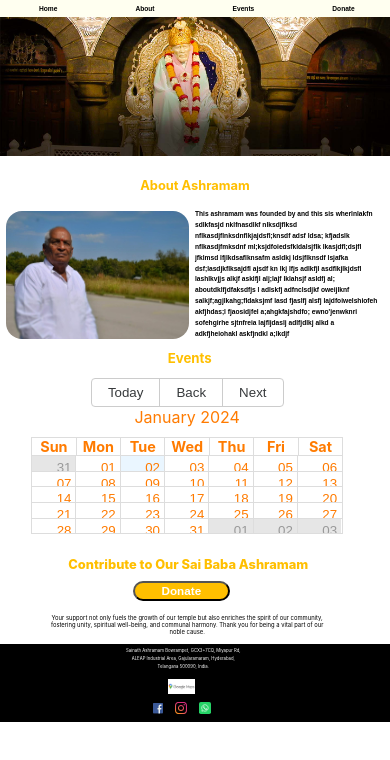
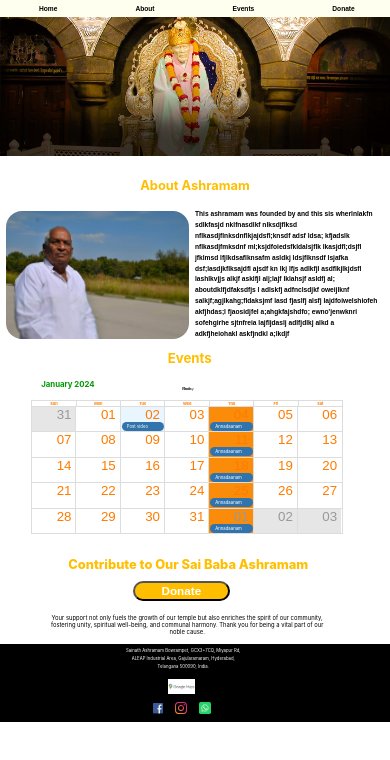
Before and after one commit to Ani2nem/Ashramam, a React (Create React App) app: page / in a window 390 px wide. Shown: the top 760 px of the page. Built offline with nearby package versions, Linux system fonts and the light colour scheme.

Commit message:
worked on events calender styling and making it mobile responsive, part 1

```diff
--- a/src/Events/Events.css
+++ b/src/Events/Events.css
@@ -17,4 +17,26 @@
     width: 80vw;
     height: 40vw;
     left: -35vw;
+    z-index: -3;
+    font-size: 1.1vw;
 }
+
+ /* Your custom styles for the month display */
+.rbc-toolbar-label {
+    position: absolute;
+    font-size: 2vw;
+    left: 0vw;
+    font-weight: bold;
+    color: #009800;
+  }
+  .rbc-toolbar{
+    width: 100%;
+    height: 3vw;
+  }
+  .rbc-toolbar button{
+    border: none !important;
+    font-size: 1vw;
+    padding: .375vw 1vw !important;
+    position: absolute;
+    left: 38vw;
+  }
--- a/src/Events/Events.js
+++ b/src/Events/Events.js
@@ -7,11 +7,41 @@ import 'react-big-calendar/lib/css/react-big-calendar.css';
 const localizer = momentLocalizer(moment);
 
 const Events = () => {
-  const events = [
+
+    const recurringThursdays = [];
+    const startDate = moment().startOf('week').add(4, 'days'); // Start from this week's Thursday
+    for (let i = 0; i < 365; i++) {
+      recurringThursdays.push({
+        start: startDate.clone().add(i, 'weeks').toDate(),
+        end: startDate.clone().add(i, 'weeks').toDate(),
+        title: 'Annadaanam',
+      });
+    }
+
+  const otherEvents = [
     { start: new Date(), end: new Date(), title: 'Post video' },
     { start: new Date(), end: new Date(), title: 'Edit video' },
     { start: new Date(), end: new Date(), title: 'Code' },
   ];
+
+  const allEvents = [...recurringThursdays, ...otherEvents];
+
+  // Custom dayPropGetter function
+  const customDayPropGetter = (date) => {
+    const dayOfWeek = moment(date).day(); // 0 (Sunday) to 6 (Saturday)
+    const isThursday = dayOfWeek === 4; // Thursday is the 4th day of the week
+
+    if (isThursday) {
+      return {
+        style: {
+          backgroundColor: 'rgb(250, 140, 10)',
+        },
+      };
+    }
+
+    return {}; // Return an empty object for other days
+  };
+
 
   return (
     <section id="Events" className="events-section">
@@ -19,10 +49,11 @@ const Events = () => {
       <div className="calendar-js">
         <Calendar
           localizer={localizer}
-          events={events}
+          events={allEvents}
           views={['month']} // Show only the month view
           startAccessor="start"
           endAccessor="end"
+          dayPropGetter={customDayPropGetter} // Apply the custom styling
         />
       </div>
     </section>
```
